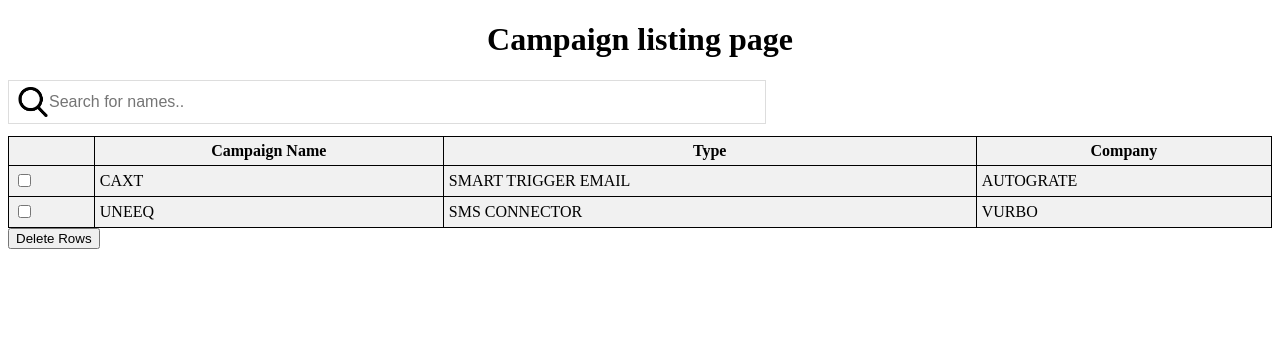
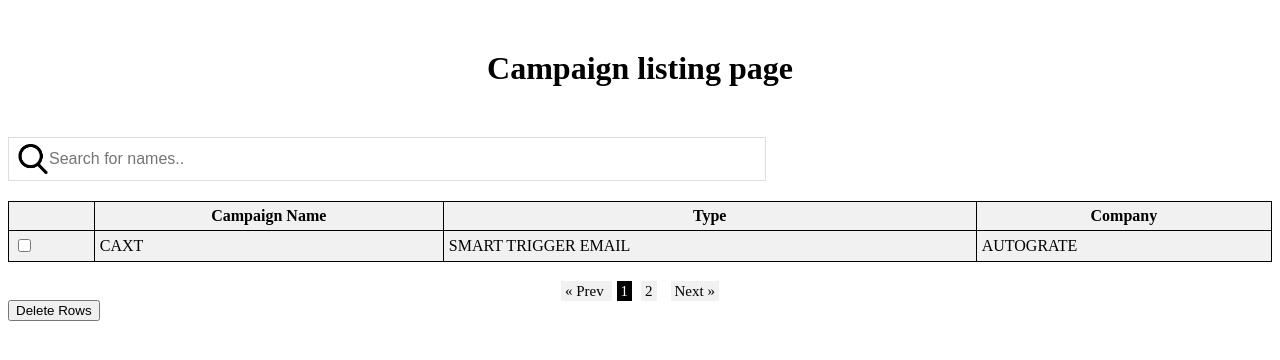
Before and after one commit to lohi212/Campaign_listing, a plain HTML site: page body.html in a window 1280 px wide. Drawn offline with Linux system fonts and the light colour scheme.

Commit message:
Error fixes in delete rows

```diff
--- a/body.html
+++ b/body.html
@@ -1,32 +1,11 @@
 <!DOCTYPE html>
 <html>
-<head>
-<style>
-h1 {
-text-align: center;
-}
-#myInput {
-  background-image: url('img.png');
-  background-size: 30px 30px;
-  background-position: 9px 6px;
-  background-repeat: no-repeat;
-  width: 60%;
-  font-size: 16px;
-  padding: 12px 20px 12px 40px;
-  border: 1px solid #ddd;
-  margin-bottom: 12px;
-}
+<head lang="en">
+  <meta charset="UTF-8">
+  <meta name="viewport" content="width=device-width, initial-scale=1" />
+   <link rel="stylesheet" href="styles.css" />
+</head>
 
-table, th, td {
-  border: 1px solid black;
-  border-collapse: collapse;
-  background-color: #f1f1f1;
-  padding: 5px;
-
-}
-
-</style>
-</head>
 <body>
 
 <h1>Campaign listing page</h1>
@@ -55,8 +34,90 @@ table, th, td {
 	<td>VURBO</td>
   </tr>
 </table>
+<div id="pageNavPosition" style="padding-top: 20px" align="center">
+</div>
+<input type=button value="Delete Rows" onclick="deleteRows()">
+<script type="text/javascript">
 
-<script type="text/javascript">
+var pager = new Pager('dataTbl', 1);
+pager.init();
+pager.showPageNav('pager', 'pageNavPosition');
+pager.showPage(1);
+
+
+ function Pager(tableName, itemsPerPage) {
+	this.tableName = tableName;
+	this.itemsPerPage = itemsPerPage;
+	this.currentPage = 1;
+	this.pages = 0;
+	this.inited = false;
+	this.showRecords = function(from, to) {
+
+	var rows = document.getElementById(tableName).rows;
+	for (var i = 1; i < rows.length; i++) {
+		if (i < from || i > to)
+			rows[i].style.display = 'none';
+		else
+			rows[i].style.display = '';
+	}
+	}
+
+	this.showPage = function(pageNumber) {
+	if (! this.inited) {
+	alert("not inited");
+	return;
+	}
+
+	var oldPageAnchor = document.getElementById('pg'+this.currentPage);
+	oldPageAnchor.className = 'pg-normal';
+	this.currentPage = pageNumber;
+	var newPageAnchor = document.getElementById('pg'+this.currentPage);
+	newPageAnchor.className = 'pg-selected';
+	var from = (pageNumber - 1) * itemsPerPage + 1;
+	var to = from + itemsPerPage - 1;
+	this.showRecords(from, to);
+	}
+
+	this.prev = function() {
+	if (this.currentPage > 1)
+	this.showPage(this.currentPage - 1);
+	}
+
+	this.next = function() {
+	if (this.currentPage < this.pages) {
+	this.showPage(this.currentPage + 1);
+	}
+
+	}
+
+	this.init = function() {
+	var rows = document.getElementById(tableName).rows;
+	var records = (rows.length - 1);
+	this.pages = Math.ceil(records / itemsPerPage);
+	this.inited = true;
+	}
+
+	this.showPageNav = function(pagerName, positionId) {
+	if (! this.inited) {
+	alert("not inited");
+	return;
+
+	}
+
+	var element = document.getElementById(positionId);
+	var pagerHtml = '<span onclick="' + pagerName + '.prev();" class="pg-normal style="margin:5px;"> « Prev </span> ';
+
+for (var page = 1; page <= this.pages; page++)
+
+pagerHtml += '<span id="pg' + page + '" class="pg-normal" onclick="' + pagerName + '.showPage(' + page + ');">' + page + '</span> ';
+
+pagerHtml += '<span onclick="'+pagerName+'.next();" class="pg-normal"> Next »</span>';
+	element.innerHTML = pagerHtml;
+
+
+	}
+
+}
 
 function searchFunction(){
     var input, filter, found, table, tr, td, i, j;
@@ -88,7 +149,8 @@ function deleteRows(){
 }
 
 
-    </script>
-<input type=button value="Delete Rows" onclick="deleteRows()">
+
+</script>
 </body>
+
 </html>
```
